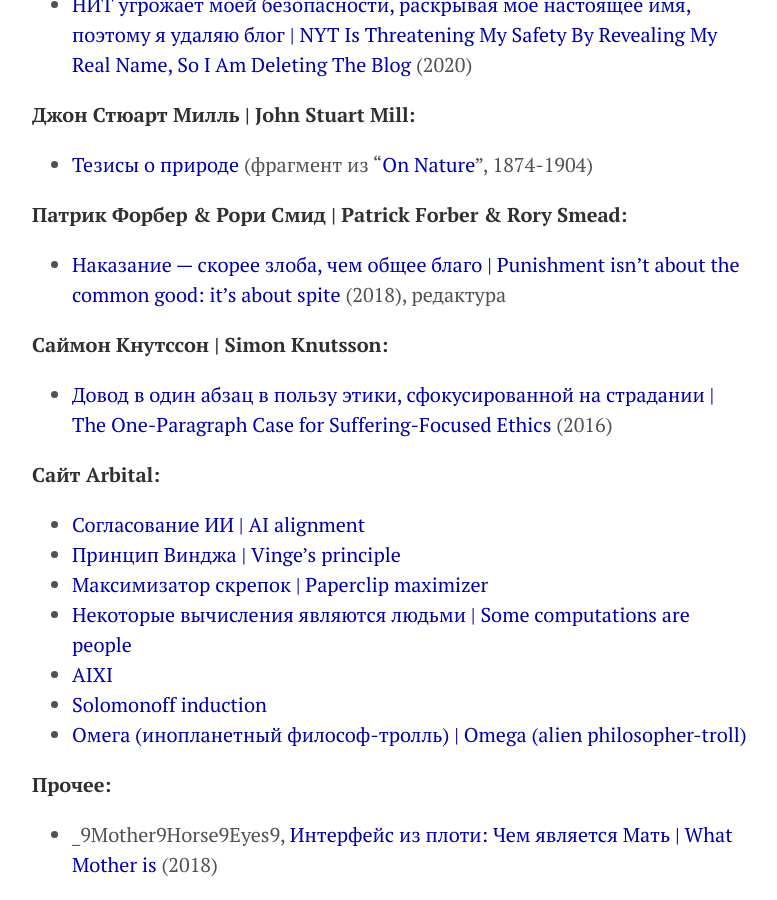
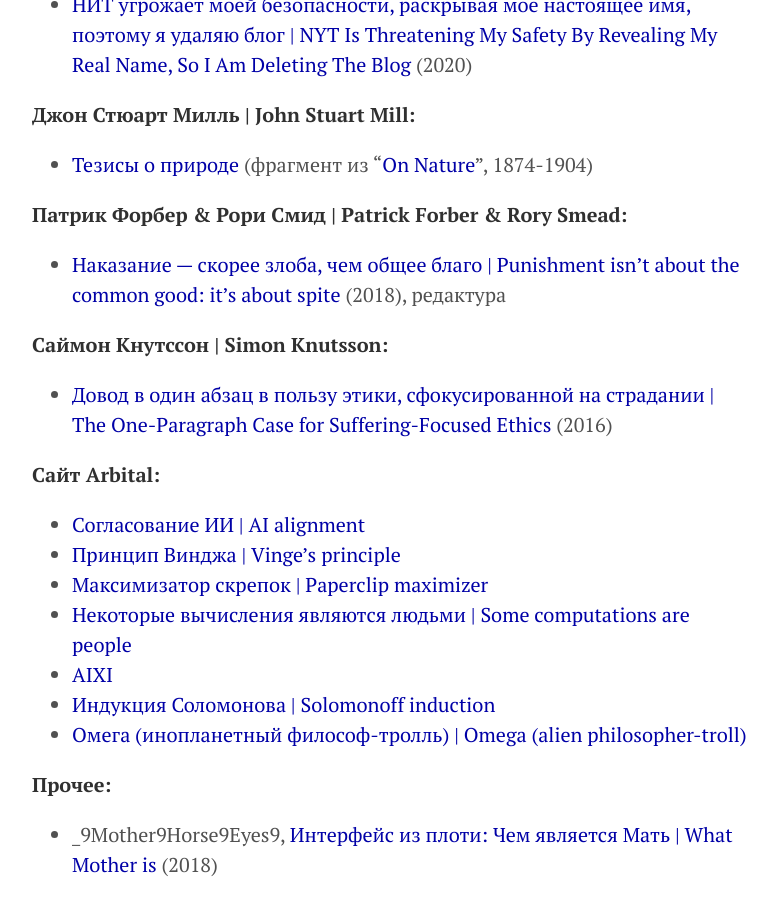
Before and after one commit to KKirdan/kkirdan.github.io, a Jekyll site: the page built from translations/index.md, in a window 1280 px wide and 900 px high, scrolled down 2490 px. Shown: the whole window, without its empty margins (248-1025 px from the left). Built offline with Jekyll 4.4.1, drawn with Linux system fonts in a browser that asks for light colours.

Commit message:
Update index.md

```diff
--- a/translations/index.md
+++ b/translations/index.md
@@ -71,7 +71,7 @@
 * [Максимизатор скрепок \| Paperclip maximizer](arbital/paperclip-maximizer.html)
 * [Некоторые вычисления являются людьми \| Some computations are people](arbital/some-computations-are-people.html)
 * [AIXI](arbital/aixi.html)
-* [Solomonoff induction](arbital/solomonoff-induction.html)
+* [Индукция Соломонова \| Solomonoff induction](arbital/solomonoff-induction.html)
 * [Омега (инопланетный философ-тролль) \| Omega (alien philosopher-troll)](arbital/omega-alien-philosopher-troll.html)
 
 **Прочее:**
```
